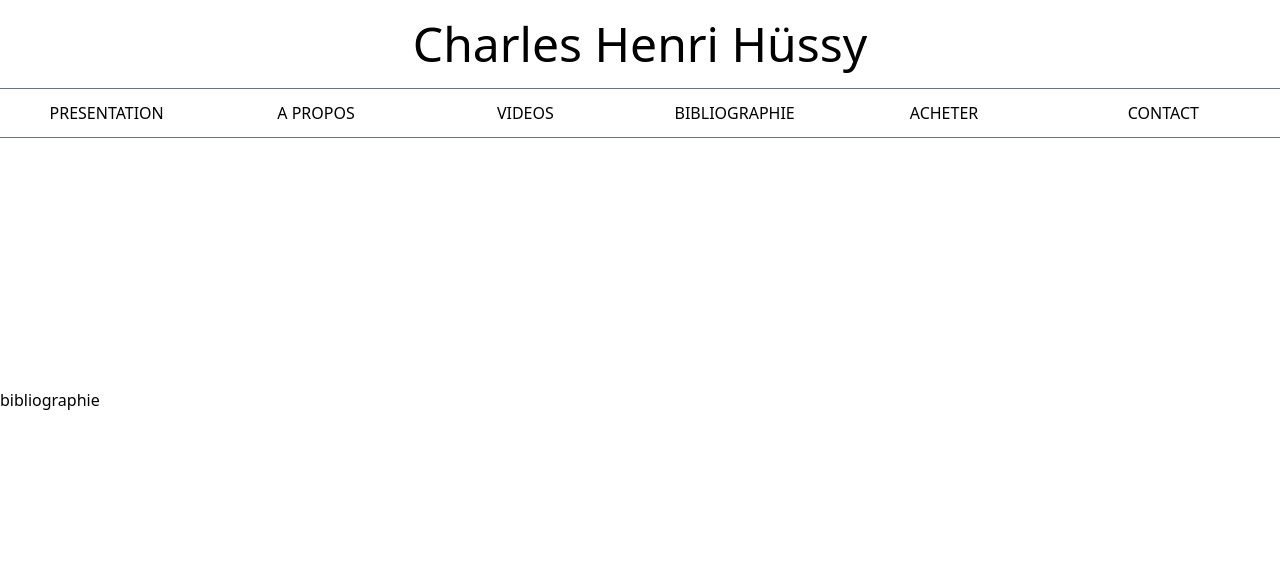
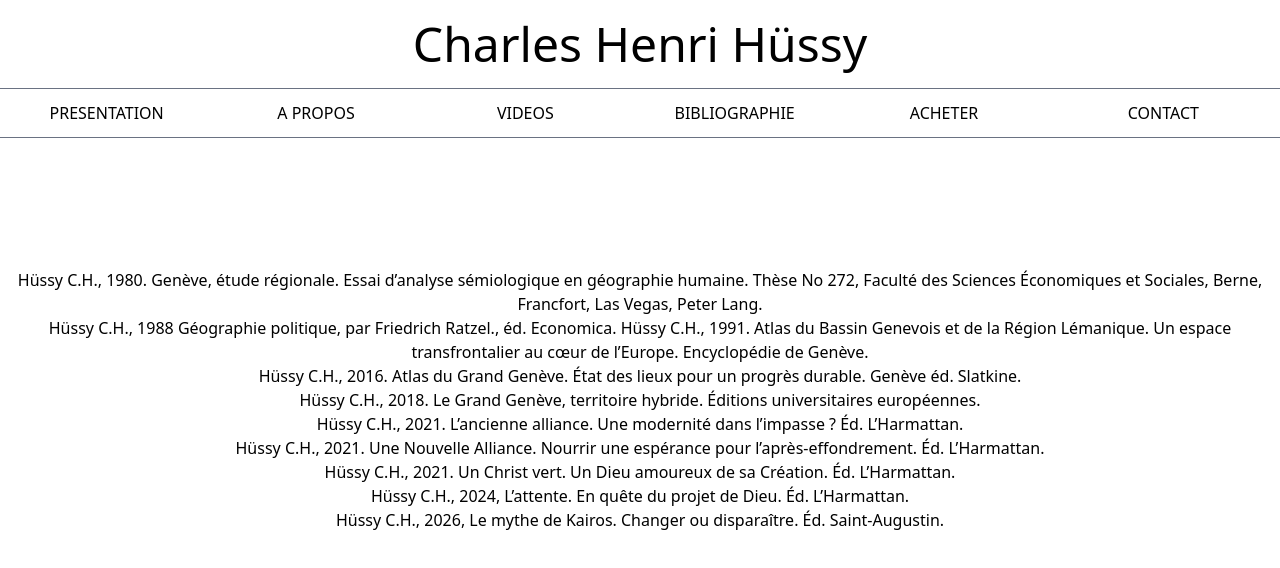
Before and after one commit to MountainEnjoyer/CharlesHussy, a React (Vite) app: page /bibliographie in a window 1280 px wide. Shown: the top 568 px of the page. Built offline with nearby package versions, Linux system fonts and the light colour scheme.

Commit message:
liste ajoutée à labibliographie

```diff
--- a/src/components/Bibliographie.tsx
+++ b/src/components/Bibliographie.tsx
@@ -3,7 +3,19 @@
 
 function Bibliographie() {
     return (
-        <>bibliographie</>
+        <>
+            <ul>
+                <li>Hüssy C.H., 1980. Genève, étude régionale. Essai d’analyse sémiologique en géographie humaine. Thèse No 272, Faculté des Sciences Économiques et Sociales, Berne, Francfort, Las Vegas, Peter Lang.</li>
+                <li>Hüssy C.H., 1988 Géographie politique, par Friedrich Ratzel., éd. Economica. Hüssy C.H., 1991. Atlas du Bassin Genevois et de la Région Lémanique. Un espace transfrontalier au cœur de l’Europe. Encyclopédie de Genève.</li>
+                <li>Hüssy C.H., 2016. Atlas du Grand Genève. État des lieux pour un progrès durable. Genève éd. Slatkine.</li>
+                <li>Hüssy C.H., 2018. Le Grand Genève, territoire hybride. Éditions universitaires européennes.</li>
+                <li>Hüssy C.H., 2021. L’ancienne alliance. Une modernité dans l’impasse ? Éd. L’Harmattan.</li>
+                <li>Hüssy C.H., 2021. Une Nouvelle Alliance. Nourrir une espérance pour l’après-effondrement. Éd. L’Harmattan.</li>
+                <li>Hüssy C.H., 2021. Un Christ vert. Un Dieu amoureux de sa Création. Éd. L’Harmattan.</li>
+                <li>Hüssy C.H., 2024, L’attente. En quête du projet de Dieu. Éd. L’Harmattan.</li>
+                <li>Hüssy C.H., 2026, Le mythe de Kairos. Changer ou disparaître. Éd. Saint-Augustin.</li>
+            </ul>
+        </>
     )
 }
 
```
